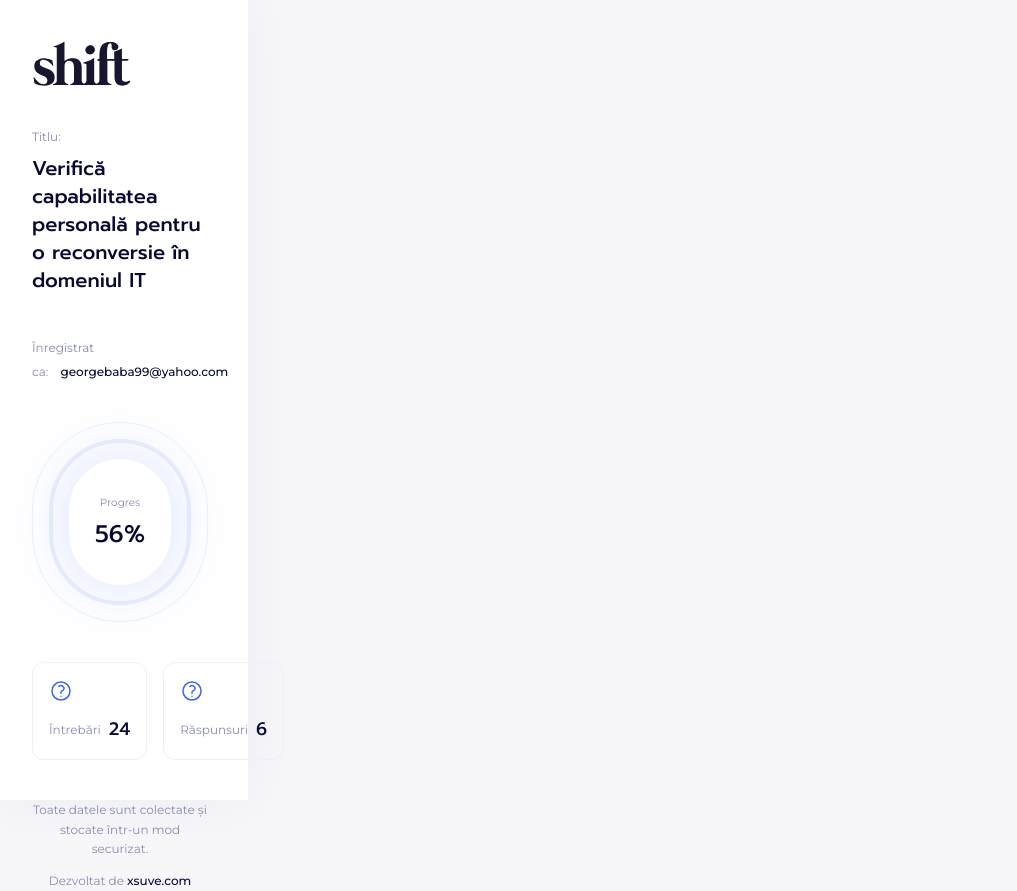
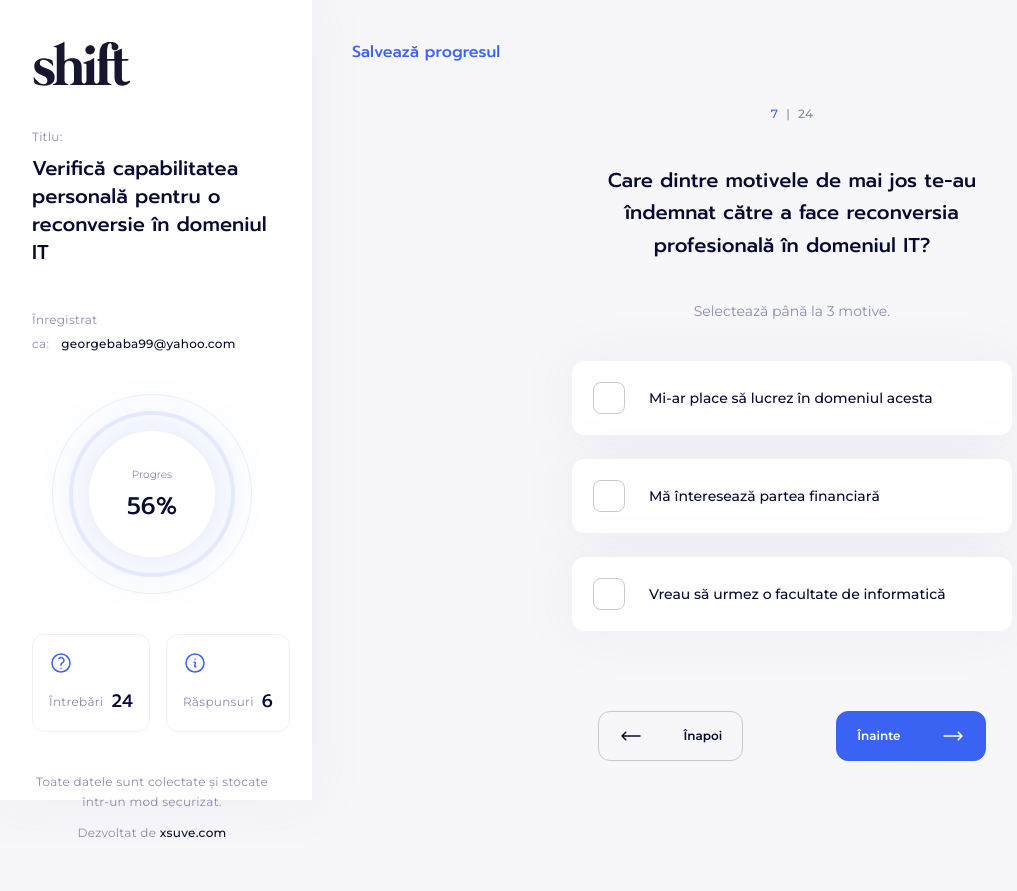
Before and after one commit to exolv/shift, a React (Vite) app: page /platform in a window 1280 px wide. Shown: the whole page, without its empty margins (8-1025 px from the left). After the commit the page ends 843 px from the top, so only its background shows below. Built offline with nearby package versions, Linux system fonts and the light colour scheme.

Commit message:
Multiple choice and more updates.

```diff
--- a/src/components/sidebar/Sidebar.tsx
+++ b/src/components/sidebar/Sidebar.tsx
@@ -5,11 +5,11 @@ import Title from '@components/ui/title/Title';
 import Caption from '@components/ui/caption/Caption';
 import Progress from '@components/ui/progress/Progress';
 import Stats from '@components/ui/stats/Stats';
-import { QuestionMarkCircleIcon } from '@heroicons/react/24/outline';
+import { InformationCircleIcon, QuestionMarkCircleIcon } from '@heroicons/react/24/outline';
 
 const Sidebar: React.FC = () => {
   return (
-    <div className='bg-white p-10 w-1/5 h-full flex flex-col justify-between shadow-sidebar'>
+    <div className='bg-white p-10 w-1/4 h-full flex flex-col justify-between shadow-sidebar'>
       <div className='w-[100px]'>
         <img src={shiftLogo} alt='shift' />
       </div>
@@ -26,7 +26,7 @@ const Sidebar: React.FC = () => {
       </div>
       <div className='flex justify-between gap-x-4'>
         <Stats icon={<QuestionMarkCircleIcon />} title='Întrebări' value='24' className='w-full' />
-        <Stats icon={<QuestionMarkCircleIcon />} title='Răspunsuri' value='6' className='w-full' />
+        <Stats icon={<InformationCircleIcon />} title='Răspunsuri' value='6' className='w-full' />
       </div>
       <div className='mt-10 text-center'>
         <Caption className='block'>Toate datele sunt colectate și stocate într-un mod securizat.</Caption>
--- /dev/null
+++ b/src/components/ui/button/Button.tsx
@@ -0,0 +1,50 @@
+import React from 'react';
+
+type ButtonPropsColor = 'none' | 'royal-blue';
+const ButtonPropsColorMap = {
+  'none': 'border border-patient-gray bg-transparent text-dark-navy',
+  'royal-blue': 'border border-royal-blue bg-royal-blue text-white'
+};
+
+const ButtonIconPropsColorMap = {
+  'none': 'text-dark-navy',
+  'royal-blue': 'text-white'
+};
+
+interface ButtonProps {
+  children: JSX.Element | string;
+  color?: ButtonPropsColor;
+  rightArrow?: JSX.Element;
+  leftArrow?: JSX.Element;
+  className?: string;
+};
+
+const Button: React.FC<ButtonProps> = ({
+  children,
+  color = 'royal-blue',
+  rightArrow = <></>,
+  leftArrow = <></>,
+  className = ''
+}) => {
+  let _rightArrow, _leftArrow;
+  if (rightArrow) {
+    _rightArrow = React.cloneElement(rightArrow, {
+      className: `w-6 h-6 ${ButtonIconPropsColorMap[color]}`
+    });
+  }
+  if (leftArrow) {
+    _leftArrow = React.cloneElement(leftArrow, {
+      className: `w-6 h-6 ${ButtonIconPropsColorMap[color]}`
+    });
+  }
+
+  return (
+    <button className={`flex flex-row items-center justify-center gap-x-10 text-xs px-5 py-3 rounded-xl ${ButtonPropsColorMap[color]} ${className}`}>
+      {_leftArrow}
+      <span className='font-montserrat font-semibold'>{children}</span>
+      {_rightArrow}
+    </button>
+  );
+};
+
+export default Button;
--- a/src/components/ui/caption/Caption.tsx
+++ b/src/components/ui/caption/Caption.tsx
@@ -1,9 +1,10 @@
 import React from 'react';
 
-type CaptionPropsColor = 'dark-navy' | 'regent-gray';
+type CaptionPropsColor = 'dark-navy' | 'regent-gray' | 'royal-blue';
 const CaptionPropsColorMap = {
   'dark-navy': 'text-dark-navy',
-  'regent-gray': 'text-regent-gray'
+  'regent-gray': 'text-regent-gray',
+  'royal-blue': 'text-royal-blue'
 };
 
 type CaptionPropsWeight = 'regular' | 'medium';
@@ -26,7 +27,7 @@ const Caption: React.FC<CaptionProps> = ({
   className = ''
 }) => {
   return (
-    <span className={`font-montserrat ${CaptionPropsColorMap[color]} text-xs ${CaptionPropsWeightMap[weight]} leading-relaxed ${className}`}>{children}</span>
+    <span className={`font-montserrat ${CaptionPropsColorMap[color]} text-xs ${CaptionPropsWeightMap[weight]} leading-relaxed tracking-wide ${className}`}>{children}</span>
   );
 };
 
--- /dev/null
+++ b/src/components/ui/multiple-choice/MultipleChoice.tsx
@@ -0,0 +1,58 @@
+import React, { ChangeEvent, useState } from 'react';
+
+type MultipleChoicePropsOption = {
+  value: string;
+  label: string;
+  checked: boolean;
+};
+interface MultipleChoiceProps {
+  options: MultipleChoicePropsOption[];
+  onChange?: (options: MultipleChoicePropsOption[]) => void;
+  className?: string;
+};
+
+const MultipleChoice: React.FC<MultipleChoiceProps> = ({
+  options,
+  onChange = undefined,
+  className = ''
+}) => {
+  const [_options, setOptions] = useState<MultipleChoicePropsOption[]>(options);
+
+  const handleChange = (e: ChangeEvent<HTMLInputElement>) => {
+    const __options = _options.map(option => {
+      if (option.value === e.target.id) {
+        return {
+          ...option,
+          checked: !option.checked
+        };
+      } else {
+        return option;
+      }
+    });
+    setOptions(__options);
+
+    if (onChange) {
+      onChange(__options);
+    }
+  };
+
+  return (
+    <div className={`flex flex-col gap-y-6 w-full ${className}`}>
+      { _options.map((option, index) => (
+        <div key={index} className={`relative flex items-center gap-x-6 shadow-sidebar rounded-xl p-5 w-full text-left cursor-pointer border ${option.checked ? 'border-royal-blue bg-royal-blue/10' : 'border-white bg-white'}`}>
+          <input
+            type='checkbox'
+            id={option.value}
+            name={option.value}
+            onChange={handleChange}
+            className='appearance-none cursor-pointer absolute w-full h-full top-0 left-0 right-0 bottom-0'
+          />
+          <div className={`w-8 h-8 rounded-lg border ${option.checked ? 'bg-royal-blue border-royal-blue bg-checked bg-[length:24px_24px] bg-no-repeat bg-center' : 'bg-white border-patient-gray'}`}></div>
+          <label htmlFor={option.value} className='font-montserrat text-sm text-dark-navy font-medium'>{option.label}</label>
+        </div>
+      )) }
+    </div>
+  );
+};
+
+export default MultipleChoice;
--- /dev/null
+++ b/src/components/ui/text/Text.tsx
@@ -0,0 +1,32 @@
+import React from 'react';
+
+type TextPropsSize = 'regular';
+const TextPropsSizeMap = {
+  'regular': 'text-sm'
+};
+
+type TextPropsColor = 'dark-navy' | 'regent-gray';
+const TextPropsColorMap = {
+  'dark-navy': 'text-dark-navy',
+  'regent-gray': 'text-regent-gray'
+};
+
+interface TextProps {
+  children: JSX.Element | string;
+  size?: TextPropsSize;
+  color?: TextPropsColor;
+  className?: string;
+};
+
+const Text: React.FC<TextProps> = ({
+  children,
+  size = 'regular',
+  color = 'regent-gray',
+  className = ''
+}) => {
+  return (
+    <h1 className={`font-montserrat ${TextPropsColorMap[color]} ${TextPropsSizeMap[size]} font-regular ${className}`}>{children}</h1>
+  );
+};
+
+export default Text;
--- a/src/components/ui/title/Title.tsx
+++ b/src/components/ui/title/Title.tsx
@@ -1,16 +1,32 @@
 import React from 'react';
+
+type TitlePropsSize = 'small' | 'regular';
+const TitlePropsSizeMap = {
+  'small': 'text-base',
+  'regular': 'text-xl'
+};
+
+type TitlePropsColor = 'dark-navy' | 'royal-blue';
+const TitlePropsColorMap = {
+  'dark-navy': 'text-dark-navy',
+  'royal-blue': 'text-royal-blue'
+};
 
 interface TitleProps {
   children: JSX.Element | string;
+  size?: TitlePropsSize;
+  color?: TitlePropsColor;
   className?: string;
 };
 
 const Title: React.FC<TitleProps> = ({
   children,
+  size = 'regular',
+  color = 'dark-navy',
   className = ''
 }) => {
   return (
-    <h1 className={`font-prompt text-dark-navy text-xl font-medium ${className}`}>{children}</h1>
+    <h1 className={`font-prompt ${TitlePropsColorMap[color]} ${TitlePropsSizeMap[size]} font-medium ${className}`}>{children}</h1>
   );
 };
 
--- a/src/index.css
+++ b/src/index.css
@@ -1,5 +1,5 @@
 @import url('https://fonts.googleapis.com/css2?family=Prompt:wght@500&display=swap');
-@import url('https://fonts.googleapis.com/css2?family=Montserrat:wght@400;500&display=swap');
+@import url('https://fonts.googleapis.com/css2?family=Montserrat:wght@400;500;600&display=swap');
 
 @tailwind base;
 @tailwind components;
--- a/src/pages/platform/Platform.tsx
+++ b/src/pages/platform/Platform.tsx
@@ -1,10 +1,42 @@
 import React from 'react';
 import Sidebar from '@components/sidebar/Sidebar';
+import Title from '@components/ui/title/Title';
+import Caption from '@components/ui/caption/Caption';
+import Text from '@components/ui/text/Text';
+import Button from '@components/ui/button/Button';
+import { ArrowLongLeftIcon, ArrowLongRightIcon } from '@heroicons/react/24/outline';
+import MultipleChoice from '@components/ui/multiple-choice/MultipleChoice';
 
 const Platform: React.FC = () => {
   return (
     <div className='flex h-screen'>
       <Sidebar />
+
+      <div className='h-full w-full p-10'>
+        <div className='flex'>
+          <Title color='royal-blue' size='small'>Salvează progresul</Title>
+        </div>
+        <div className='mt-10 mx-auto w-1/2 flex flex-col items-center text-center'>
+          <div className='flex items-center mb-10'>
+            <Caption color='royal-blue' weight='medium'>7</Caption>
+            <Caption weight='medium' className='mx-2'>|</Caption>
+            <Caption weight='medium'>24</Caption>
+          </div>
+          <Title className='leading-relaxed'>Care dintre motivele de mai jos te-au îndemnat către a face reconversia profesională în domeniul IT?</Title>
+          <Text className='my-10'>Selectează până la 3 motive.</Text>
+          <div className='w-full flex justify-center'>
+            <MultipleChoice options={[
+              { value: 'option_1', label: 'Mi-ar place să lucrez în domeniul acesta', checked: false },
+              { value: 'option_2', label: 'Mă înteresează partea financiară', checked: false },
+              { value: 'option_3', label: 'Vreau să urmez o facultate de informatică', checked: false }
+            ]} />
+          </div>
+          <div className='flex justify-around gap-x-10 w-full mt-20'>
+            <Button color='none' leftArrow={<ArrowLongLeftIcon />}>Înapoi</Button>
+            <Button color='royal-blue' rightArrow={<ArrowLongRightIcon />}>Înainte</Button>
+          </div>
+        </div>
+      </div>
     </div>
   );
 };
--- a/tailwind.config.cjs
+++ b/tailwind.config.cjs
@@ -16,6 +16,7 @@ module.exports = {
       colors: {
         'dark-navy': '#060A32',
         'midnight-blue': '#191D51',
+        'patient-gray': '#C6C8D8',
         'regent-gray': '#878BB1',
         'titan-white': '#ECF0FD',
         'royal-blue': '#3A63F3',
@@ -26,6 +27,9 @@ module.exports = {
       boxShadow: {
         'sidebar': '0 0 50px rgba(135, 139, 177, 0.1)',
         'progress': '0 0 60px rgba(58, 99, 243, 0.2)'
+      },
+      backgroundImage: {
+        'checked': 'url("/src/assets/checkbox.svg")'
       }
     },
   },
```
Also changed, not shown: src/assets/checkbox.svg (added).
